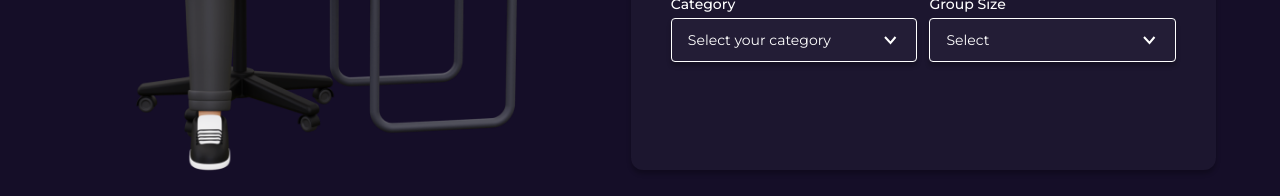
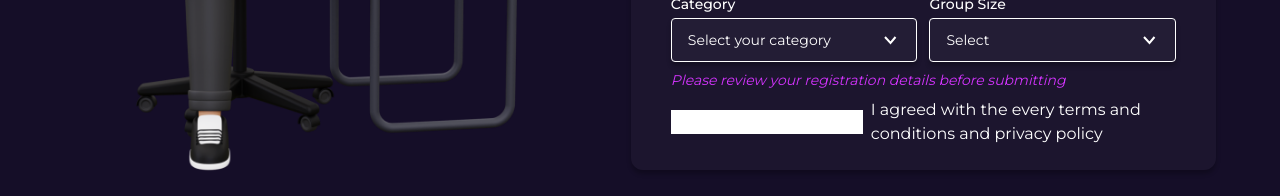
Before and after one commit to gift56/getlinked-ui-challengn, a Next.js app: page /register in a window 1280 px wide. Shown: the part 533-729 px from the top of the page. Built offline with nearby package versions, Linux system fonts and the light colour scheme; a web font is replaced by a local one.

Commit message:
working on signup page

```diff
--- a/pages/register/index.tsx
+++ b/pages/register/index.tsx
@@ -174,8 +174,12 @@ const Registerpage = () => {
                     <option id="category" value="" className="bg-black/50">
                       Select your category
                     </option>
-                    <option value="1" className="bg-black/50">1</option>
-                    <option value="2" className="bg-black/50">2</option>
+                    <option value="1" className="bg-black/50">
+                      1
+                    </option>
+                    <option value="2" className="bg-black/50">
+                      2
+                    </option>
                   </CustomizeSelect>
                   <CustomizeSelect
                     showLabel={false}
@@ -193,9 +197,25 @@ const Registerpage = () => {
                     <option id="group_size" value="" className="bg-black/50">
                       Select
                     </option>
-                    <option value="10" className="bg-black/50">10</option>
-                    <option value="20" className="bg-black/50">20</option>
+                    <option value="10" className="bg-black/50">
+                      10
+                    </option>
+                    <option value="20" className="bg-black/50">
+                      20
+                    </option>
                   </CustomizeSelect>
+                </div>
+                <p className="text-sm font-normal text-primary">
+                  <i>
+                    Please review your registration details before submitting
+                  </i>
+                </p>
+                <div className="flex items-center justify-start gap-2">
+                  <input type="text" />
+                  <span>
+                    I agreed with the every terms and conditions and privacy
+                    policy
+                  </span>
                 </div>
               </form>
             </div>
```
